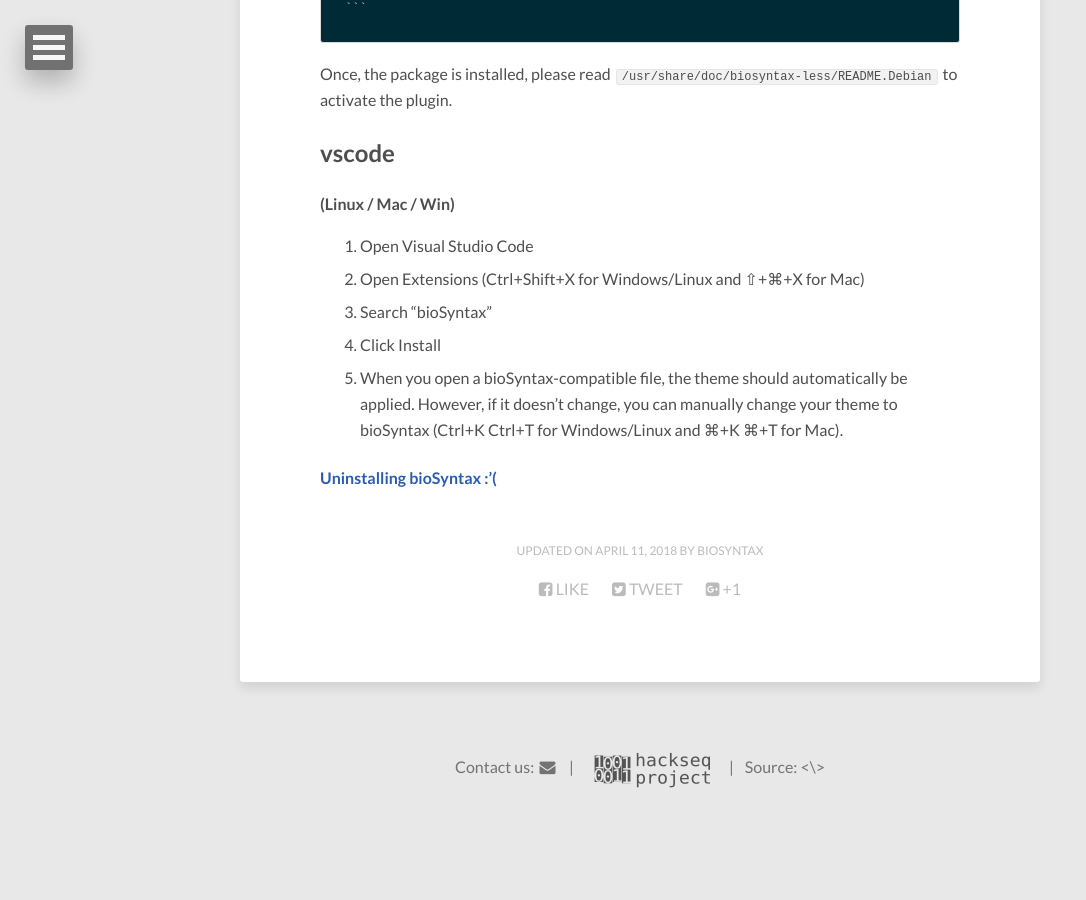
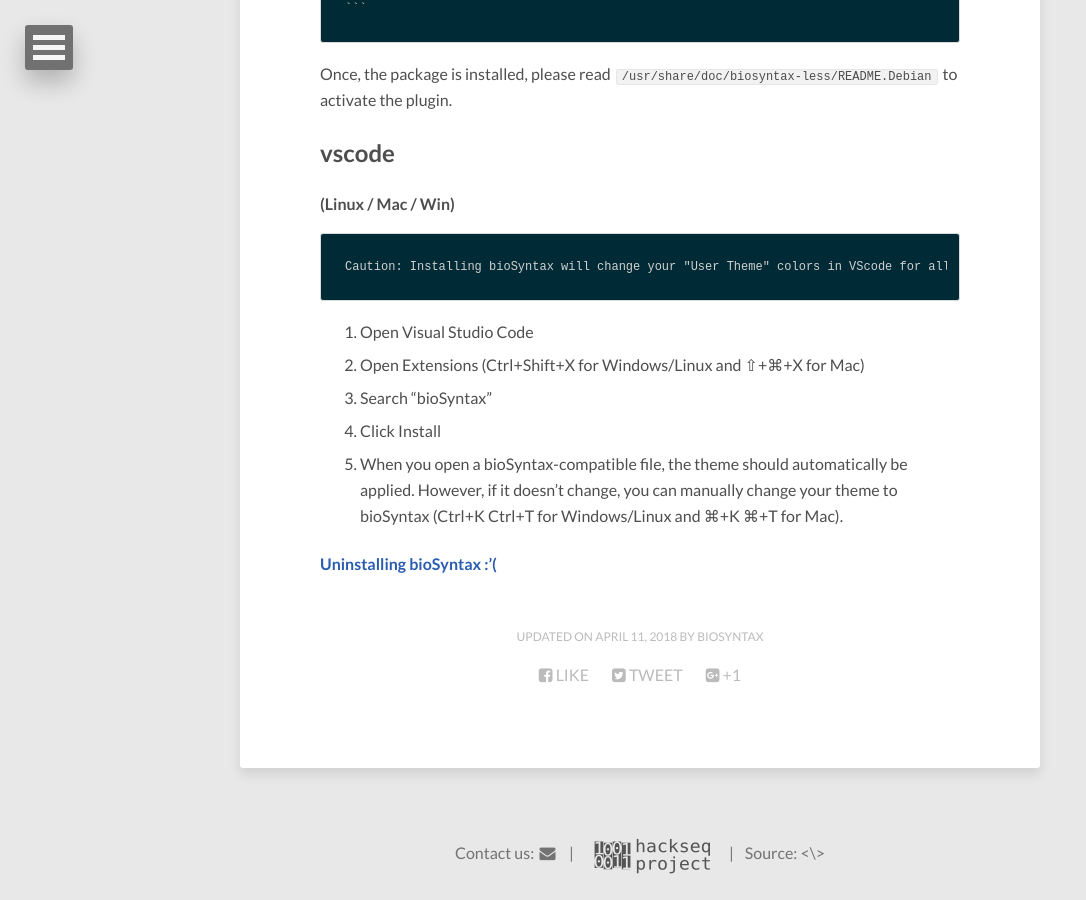
Before and after one commit to bioSyntax/bioSyntax-site, a Jekyll site: the page built from install.md, in a window 1280 px wide and 900 px high, scrolled down 7735 px. Shown: the whole window, without its empty margins (0-1086 px from the left). Built offline with Jekyll 4.4.1, drawn with Linux system fonts in a browser that asks for light colours; nearby versions of some CDN libraries; before the commit the page ends 8561 px from its top, so only the background shows below that.

Commit message:
Update install.md
Add caution regarding theme change in VScode

````diff
--- a/install.md
+++ b/install.md
@@ -326,6 +326,10 @@
 ## vscode
 **(Linux / Mac / Win)**
 
+```
+Caution: Installing bioSyntax will change your "User Theme" colors in VScode for all file-formats, not just bio file formats.
+```
+
 1. Open Visual Studio Code
 2. Open Extensions (Ctrl+Shift+X for Windows/Linux and ⇧+⌘+X for Mac)
 3. Search "bioSyntax"
````
